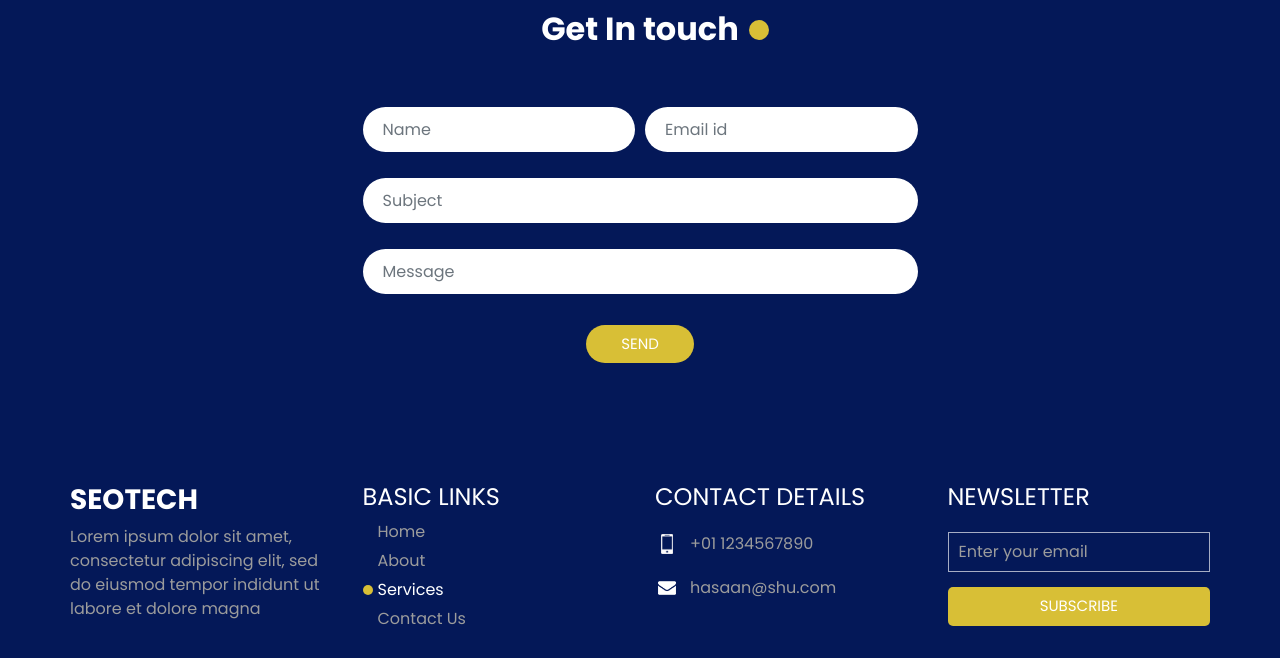
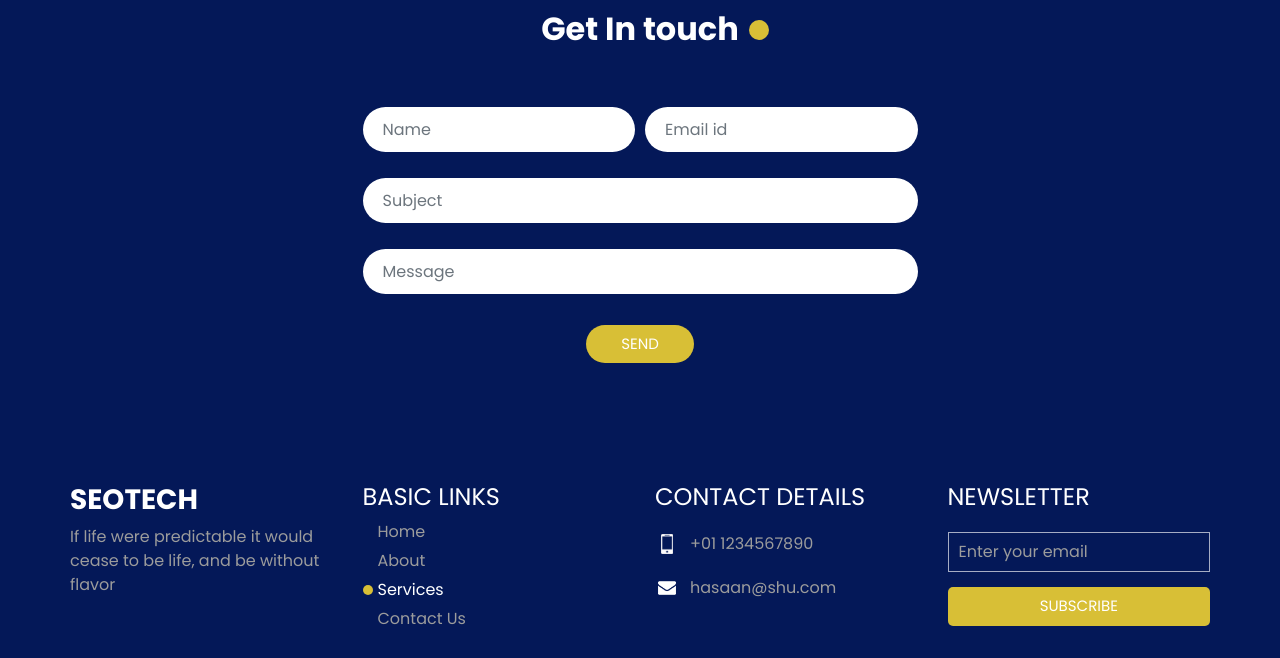
Before and after one commit to DileepKumar5/Deploy-static-Website-on-Robust-AWS-Architecture, a website: page service.html in a window 1280 px wide. Shown: the part 1272-1930 px from the top of the page. Drawn offline with nearby package versions, Linux system fonts and the light colour scheme.

Commit message:
GitHub Action 23.0

```diff
--- a/service.html
+++ b/service.html
@@ -234,8 +234,7 @@
               <div class="info_logo">
                 <h3>Seotech</h3>
                 <p>
-                  Lorem ipsum dolor sit amet, consectetur adipiscing elit, sed
-                  do eiusmod tempor indidunt ut labore et dolore magna
+                  If life were predictable it would cease to be life, and be without flavor
                 </p>
               </div>
             </div>
```
